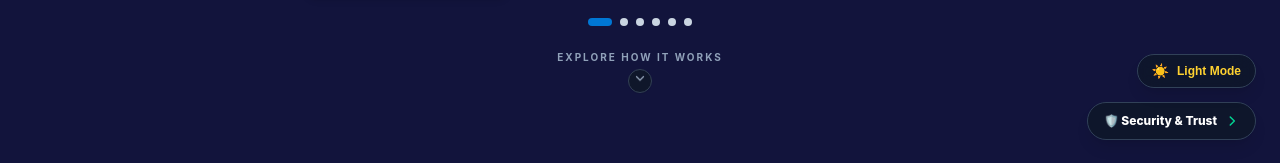
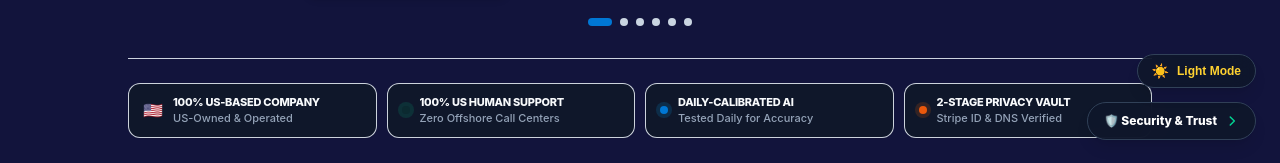
Before and after one commit to SpecialSauceIO/secure-job-board, a Next.js app: page / in a window 1280 px wide. Shown: the part 636-799 px from the top of the page. Built offline with nearby package versions, Linux system fonts and the light colour scheme; no server answers.

Commit message:
Add US-based company, US human support, and daily AI calibration trust signals to landing page and global footer

```diff
--- a/src/app/page.tsx
+++ b/src/app/page.tsx
@@ -292,6 +292,40 @@ export default function LandingPage() {
             }`}
             aria-label="View Candidate Privacy Vault slide"
           />
+        </div>
+
+        {/* High-Visibility Operational Trust Strip */}
+        <div className="mt-8 pt-6 border-t border-slate-200/90 w-full max-w-5xl z-20 relative">
+          <div className="grid grid-cols-1 sm:grid-cols-2 lg:grid-cols-4 gap-2.5 text-left">
+            <div className="flex items-center gap-2.5 px-3.5 py-2.5 rounded-xl bg-white border border-slate-200/90 shadow-2xs">
+              <span className="text-base shrink-0" aria-hidden="true">🇺🇸</span>
+              <div>
+                <div className="text-[11px] font-extrabold text-slate-900 uppercase tracking-tight">100% US-Based Company</div>
+                <div className="text-[11px] text-slate-500 font-medium">US-Owned &amp; Operated</div>
+              </div>
+            </div>
+            <div className="flex items-center gap-2.5 px-3.5 py-2.5 rounded-xl bg-white border border-slate-200/90 shadow-2xs">
+              <span className="w-2 h-2 rounded-full bg-emerald-500 shrink-0 ring-4 ring-emerald-500/15" />
+              <div>
+                <div className="text-[11px] font-extrabold text-slate-900 uppercase tracking-tight">100% US Human Support</div>
+                <div className="text-[11px] text-slate-500 font-medium">Zero Offshore Call Centers</div>
+              </div>
+            </div>
+            <div className="flex items-center gap-2.5 px-3.5 py-2.5 rounded-xl bg-white border border-slate-200/90 shadow-2xs">
+              <span className="w-2 h-2 rounded-full bg-[#0077D4] shrink-0 ring-4 ring-sky-500/15" />
+              <div>
+                <div className="text-[11px] font-extrabold text-slate-900 uppercase tracking-tight">Daily-Calibrated AI</div>
+                <div className="text-[11px] text-slate-500 font-medium">Tested Daily for Accuracy</div>
+              </div>
+            </div>
+            <div className="flex items-center gap-2.5 px-3.5 py-2.5 rounded-xl bg-white border border-slate-200/90 shadow-2xs">
+              <span className="w-2 h-2 rounded-full bg-[#EA580C] shrink-0 ring-4 ring-orange-500/15" />
+              <div>
+                <div className="text-[11px] font-extrabold text-slate-900 uppercase tracking-tight">2-Stage Privacy Vault</div>
+                <div className="text-[11px] text-slate-500 font-medium">Stripe ID &amp; DNS Verified</div>
+              </div>
+            </div>
+          </div>
         </div>
 
         {/* Single Clean Scroll-Down Cue */}
@@ -626,6 +660,83 @@ export default function LandingPage() {
             </div>
           </div>
 
+          {/* Operational Standards: US-Based Company, US Support & Daily AI Calibration */}
+          <div className="mt-16 pt-14 border-t border-slate-200">
+            <div className="text-center max-w-3xl mx-auto mb-10">
+              <span className="inline-flex items-center gap-2 px-3.5 py-1 rounded-full bg-sky-50 border border-sky-300 text-[#0284C7] text-[11px] font-extrabold uppercase tracking-wider mb-3">
+                <span>🇺🇸</span> Operational Integrity &amp; Standards
+              </span>
+              <h3 className="text-2xl sm:text-3xl font-extrabold text-slate-900 tracking-tight">
+                Built, Supported, and Rigorously Tested in the United States
+              </h3>
+              <p className="text-sm sm:text-base text-slate-500 mt-2.5 leading-relaxed">
+                Your career and hiring pipeline deserve real accountability. We combine domestic operational standards with daily automated quality assurance so you always know who and what is behind the platform.
+              </p>
+            </div>
+
+            <div className="grid grid-cols-1 md:grid-cols-3 gap-6">
+              {/* Pillar 1: US-Based Company & Sovereign Operations */}
+              <div className="p-6 rounded-2xl bg-slate-50 border-2 border-slate-300 flex flex-col justify-between">
+                <div>
+                  <div className="flex items-center justify-between gap-2 mb-4">
+                    <span className="inline-flex items-center gap-1.5 px-2.5 py-1 rounded-lg bg-white border border-slate-300 text-[11px] font-extrabold text-slate-800">
+                      🇺🇸 US-OWNED &amp; OPERATED
+                    </span>
+                    <span className="text-[11px] font-bold text-emerald-600 flex items-center gap-1">
+                      <span className="w-1.5 h-1.5 rounded-full bg-emerald-500" /> US Jurisdiction
+                    </span>
+                  </div>
+                  <h4 className="text-lg font-extrabold text-slate-900 mb-2">
+                    100% US-Based Company &amp; Data Governance
+                  </h4>
+                  <p className="text-sm text-slate-500 leading-relaxed">
+                    Special Sauce is proudly incorporated, engineered, and operated in the United States. Your identity verification handshakes, private messages, and vaulted resumes are governed strictly under US data privacy laws—never sold or routed through offshore data brokers.
+                  </p>
+                </div>
+              </div>
+
+              {/* Pillar 2: 100% US-Based Human Support */}
+              <div className="p-6 rounded-2xl bg-slate-50 border-2 border-slate-300 flex flex-col justify-between">
+                <div>
+                  <div className="flex items-center justify-between gap-2 mb-4">
+                    <span className="inline-flex items-center gap-1.5 px-2.5 py-1 rounded-lg bg-white border border-slate-300 text-[11px] font-extrabold text-[#0077D4]">
+                      🎧 US SUPPORT DESK
+                    </span>
+                    <span className="text-[11px] font-bold text-emerald-600 flex items-center gap-1">
+                      <span className="w-1.5 h-1.5 rounded-full bg-emerald-500" /> Direct Specialists
+                    </span>
+                  </div>
+                  <h4 className="text-lg font-extrabold text-slate-900 mb-2">
+                    Real, US-Based Human Support Team
+                  </h4>
+                  <p className="text-sm text-slate-500 leading-relaxed">
+                    When you open a service request, need corporate domain assistance, or have a billing question, you never get trapped in offshore call centers or endless bot loops. Every ticket is reviewed and answered directly by our US-based support and operations specialists.
+                  </p>
+                </div>
+              </div>
+
+              {/* Pillar 3: Daily AI Tooling Calibration */}
+              <div className="p-6 rounded-2xl bg-slate-50 border-2 border-slate-300 flex flex-col justify-between">
+                <div>
+                  <div className="flex items-center justify-between gap-2 mb-4">
+                    <span className="inline-flex items-center gap-1.5 px-2.5 py-1 rounded-lg bg-white border border-slate-300 text-[11px] font-extrabold text-[#EA580C]">
+                      🎯 DAILY AI AUDIT
+                    </span>
+                    <span className="text-[11px] font-bold text-emerald-600 flex items-center gap-1">
+                      <span className="w-1.5 h-1.5 rounded-full bg-emerald-500" /> Verified Daily
+                    </span>
+                  </div>
+                  <h4 className="text-lg font-extrabold text-slate-900 mb-2">
+                    AI Tooling Tested &amp; Calibrated Daily
+                  </h4>
+                  <p className="text-sm text-slate-500 leading-relaxed">
+                    We never rely on &ldquo;set-and-forget&rdquo; AI. Our 5-Point AI Fit Radar™ undergoes automated daily calibration and benchmark auditing to verify scoring precision, prevent model drift, and guarantee that our 70% match threshold stays fair, transparent, and accurate.
+                  </p>
+                </div>
+              </div>
+            </div>
+          </div>
+
           {/* Dedicated Trigger to Open Technical & Security Documentation Page */}
           <div className="mt-14 p-5 sm:p-8 rounded-2xl bg-white border-2 border-slate-300 shadow-xs flex flex-col md:flex-row items-start md:items-center justify-between gap-6 border-slate-300">
             <div className="flex items-start gap-4">
--- a/src/components/PublicFooter.tsx
+++ b/src/components/PublicFooter.tsx
@@ -1,11 +1,34 @@
 import Link from 'next/link'
-import Image from 'next/image'
 import { LEGAL_CONFIG } from '@/constants/legal'
 
 export function PublicFooter() {
   return (
     <footer className="bg-white border-t border-slate-300 py-8 px-6 w-full overflow-hidden">
-      <div className="max-w-7xl mx-auto flex flex-col xl:flex-row justify-between items-center gap-5">
+      <div className="max-w-7xl mx-auto space-y-6">
+        {/* Global Operational Provenance & Trust Bar */}
+        <div className="flex flex-col md:flex-row items-center justify-between gap-3 px-4 py-3 rounded-2xl bg-slate-50 border border-slate-200/90 text-xs">
+          <div className="flex flex-wrap items-center justify-center md:justify-start gap-x-4 gap-y-1.5 text-slate-700 font-bold">
+            <span className="inline-flex items-center gap-1.5">
+              <span aria-hidden="true">🇺🇸</span> Proudly US-Based Company &amp; Operations
+            </span>
+            <span className="hidden sm:inline text-slate-300">•</span>
+            <span className="inline-flex items-center gap-1.5">
+              <span className="w-2 h-2 rounded-full bg-emerald-500" /> 100% US-Based Human Support
+            </span>
+            <span className="hidden sm:inline text-slate-300">•</span>
+            <span className="inline-flex items-center gap-1.5">
+              <span className="w-2 h-2 rounded-full bg-[#0077D4]" /> AI Matching Tested &amp; Calibrated Daily
+            </span>
+          </div>
+          <Link
+            href="/security"
+            className="text-[11px] font-extrabold text-[#0077D4] hover:underline whitespace-nowrap"
+          >
+            Verify Our Security &amp; AI Standards →
+          </Link>
+        </div>
+
+        <div className="flex flex-col xl:flex-row justify-between items-center gap-5">
           <Link
             href="/"
             className="flex items-center hover:opacity-90 transition-opacity shrink-0"
@@ -57,6 +80,7 @@ export function PublicFooter() {
             © {new Date().getFullYear()} {LEGAL_CONFIG.legalEntityName}. All rights reserved.
           </p>
         </div>
+      </div>
     </footer>
   )
 }
```
Lines whose indentation alone changed are shown as unchanged.
